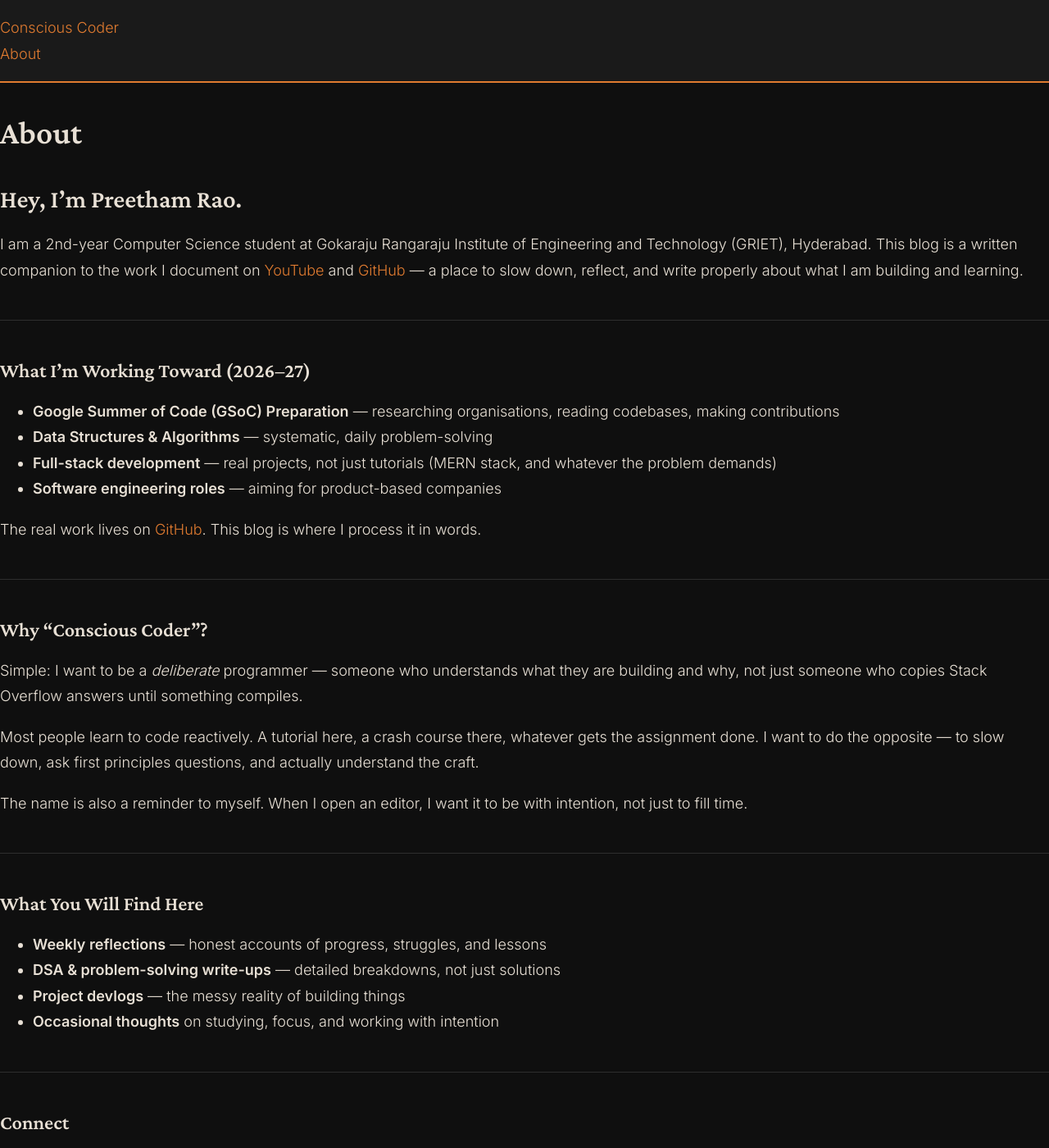
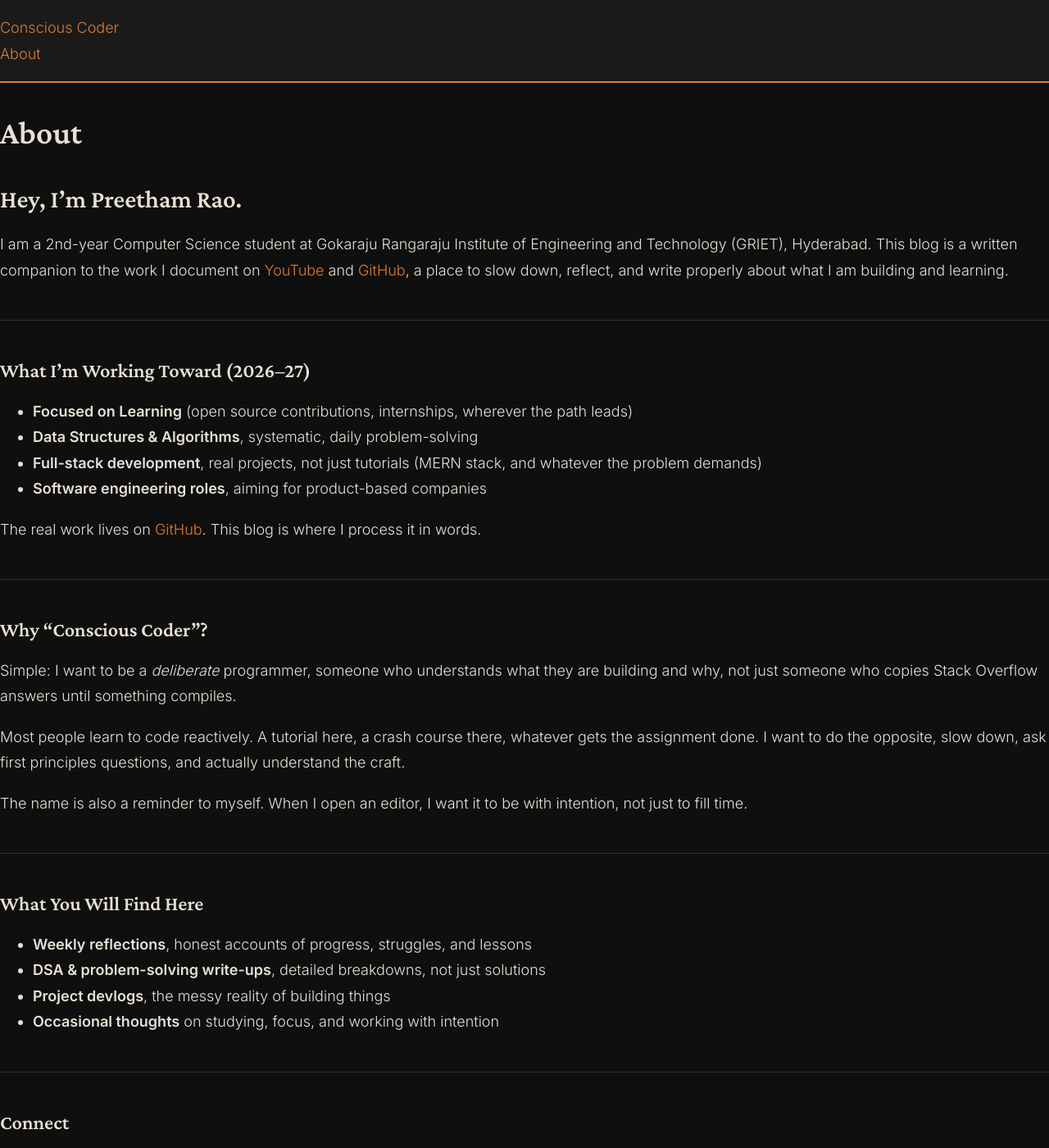
Before and after one commit to PreethamYT/preethamyt.github.io, a Jekyll site: the page built from about.md, in a window 1280 px wide and 1400 px high. Shown: the whole window at 82% size. Built offline with Jekyll 4.4.1, drawn with Linux system fonts in a browser that asks for light colours; some of the changed text lies outside the part shown.

Commit message:
content: update about page, remove em dashes, replace GSoC with Focused on Learning

```diff
--- a/about.md
+++ b/about.md
@@ -6,16 +6,16 @@ permalink: /about/
 
 ## Hey, I'm Preetham Rao.
 
-I am a 2nd-year Computer Science student at Gokaraju Rangaraju Institute of Engineering and Technology (GRIET), Hyderabad. This blog is a written companion to the work I document on [YouTube](https://www.youtube.com/@ConsciousCoder.06) and [GitHub](https://github.com/PreethamYT) — a place to slow down, reflect, and write properly about what I am building and learning.
+I am a 2nd-year Computer Science student at Gokaraju Rangaraju Institute of Engineering and Technology (GRIET), Hyderabad. This blog is a written companion to the work I document on [YouTube](https://www.youtube.com/@ConsciousCoder.06) and [GitHub](https://github.com/PreethamYT), a place to slow down, reflect, and write properly about what I am building and learning.
 
 ---
 
 ### What I'm Working Toward (2026–27)
 
-- **Google Summer of Code (GSoC) Preparation** — researching organisations, reading codebases, making contributions
-- **Data Structures & Algorithms** — systematic, daily problem-solving
-- **Full-stack development** — real projects, not just tutorials (MERN stack, and whatever the problem demands)
-- **Software engineering roles** — aiming for product-based companies
+- **Focused on Learning** (open source contributions, internships, wherever the path leads)
+- **Data Structures & Algorithms**, systematic, daily problem-solving
+- **Full-stack development**, real projects, not just tutorials (MERN stack, and whatever the problem demands)
+- **Software engineering roles**, aiming for product-based companies
 
 The real work lives on [GitHub](https://github.com/PreethamYT). This blog is where I process it in words.
 
@@ -23,9 +23,9 @@ The real work lives on [GitHub](https://github.com/PreethamYT). This blog is whe
 
 ### Why "Conscious Coder"?
 
-Simple: I want to be a *deliberate* programmer — someone who understands what they are building and why, not just someone who copies Stack Overflow answers until something compiles.
+Simple: I want to be a *deliberate* programmer, someone who understands what they are building and why, not just someone who copies Stack Overflow answers until something compiles.
 
-Most people learn to code reactively. A tutorial here, a crash course there, whatever gets the assignment done. I want to do the opposite — to slow down, ask first principles questions, and actually understand the craft.
+Most people learn to code reactively. A tutorial here, a crash course there, whatever gets the assignment done. I want to do the opposite, slow down, ask first principles questions, and actually understand the craft.
 
 The name is also a reminder to myself. When I open an editor, I want it to be with intention, not just to fill time.
 
@@ -33,15 +33,15 @@ The name is also a reminder to myself. When I open an editor, I want it to be wi
 
 ### What You Will Find Here
 
-- **Weekly reflections** — honest accounts of progress, struggles, and lessons
-- **DSA & problem-solving write-ups** — detailed breakdowns, not just solutions
-- **Project devlogs** — the messy reality of building things
+- **Weekly reflections**, honest accounts of progress, struggles, and lessons
+- **DSA & problem-solving write-ups**, detailed breakdowns, not just solutions
+- **Project devlogs**, the messy reality of building things
 - **Occasional thoughts** on studying, focus, and working with intention
 
 ---
 
 ### Connect
 
-- **YouTube:** [youtube.com/@ConsciousCoder.06](https://www.youtube.com/@ConsciousCoder.06) — weekly study logs and coding sessions
-- **GitHub:** [github.com/PreethamYT](https://github.com/PreethamYT) — where the actual work happens
+- **YouTube:** [youtube.com/@ConsciousCoder.06](https://www.youtube.com/@ConsciousCoder.06), weekly study logs and coding sessions
+- **GitHub:** [github.com/PreethamYT](https://github.com/PreethamYT), where the actual work happens
 - **LinkedIn:** [linkedin.com/in/preethamyt](https://www.linkedin.com/in/preethamyt/)
```
